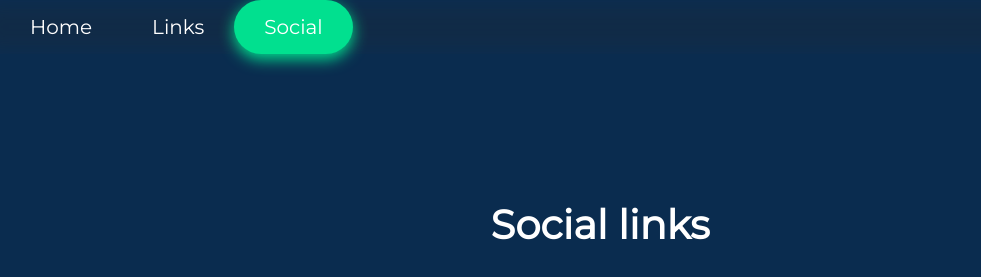
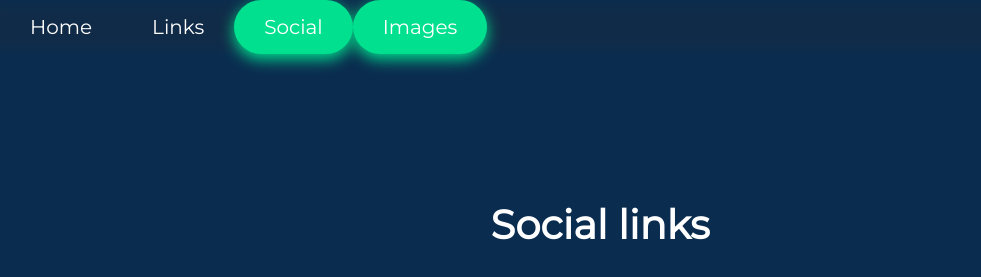
Before and after one commit to nonetrix/website, a plain HTML site: page social.html in a window 1280 px wide. Shown: the top 277 px of the page, without its empty margins (40-1021 px from the left). Drawn offline with Linux system fonts and the light colour scheme.

Commit message:
Update social.html

```diff
--- a/social.html
+++ b/social.html
@@ -13,6 +13,7 @@
       <li><a class="ripple" href="https://nonetrix.neocities.org/">Home</a></li>
       <li><a class="ripple" href="links.html">Links</a></li>
       <li><a class="active ripple" href="social.html">Social</a></li>
+      <li><a class="active ripple" href="images.html">Images</a></li>
     </ul>
       <h1 style="text-align:center; margin-top: 200px;">Social links</h1>
     <div style="text-align:center; margin-top: 50px; margin-bottom: 100px;">
```
